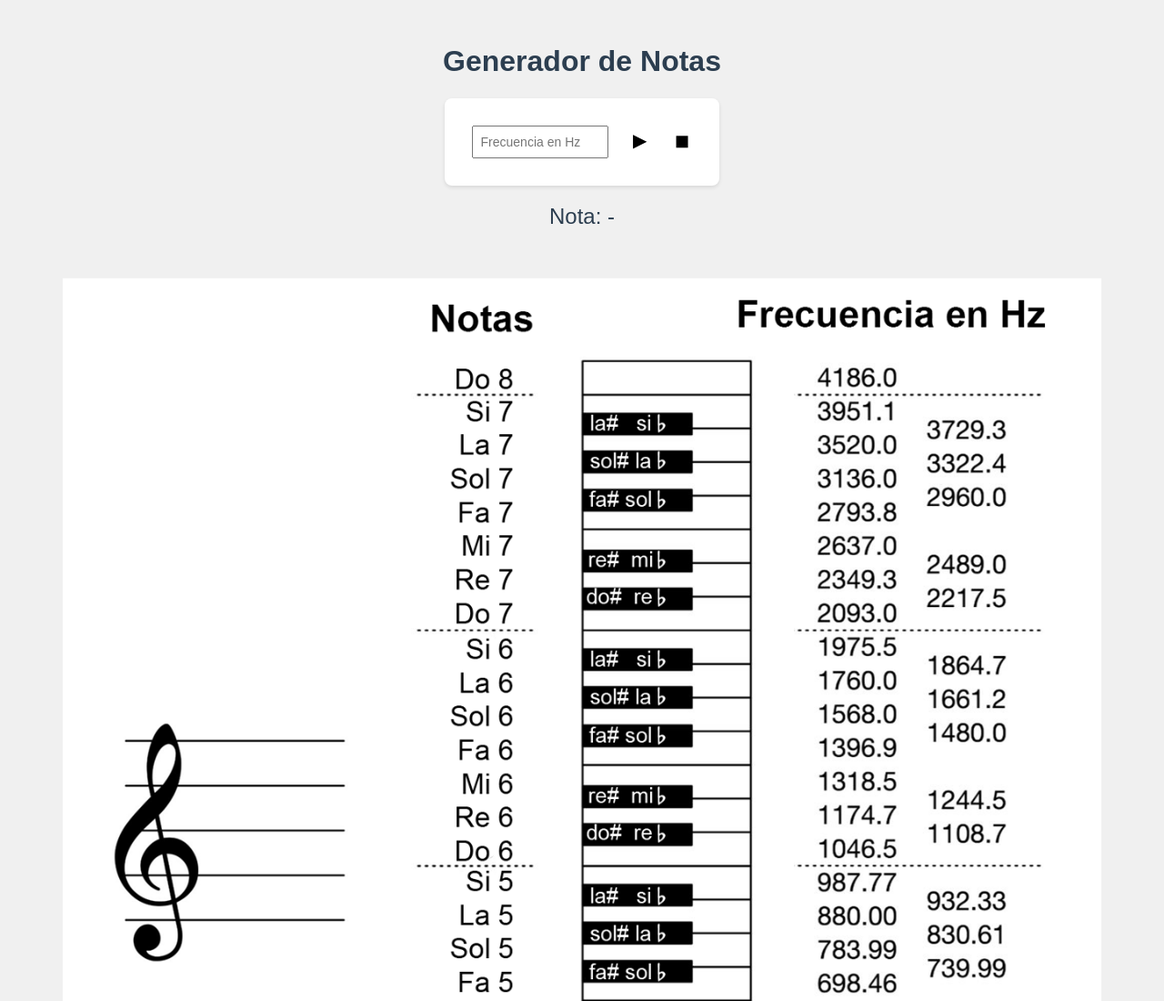
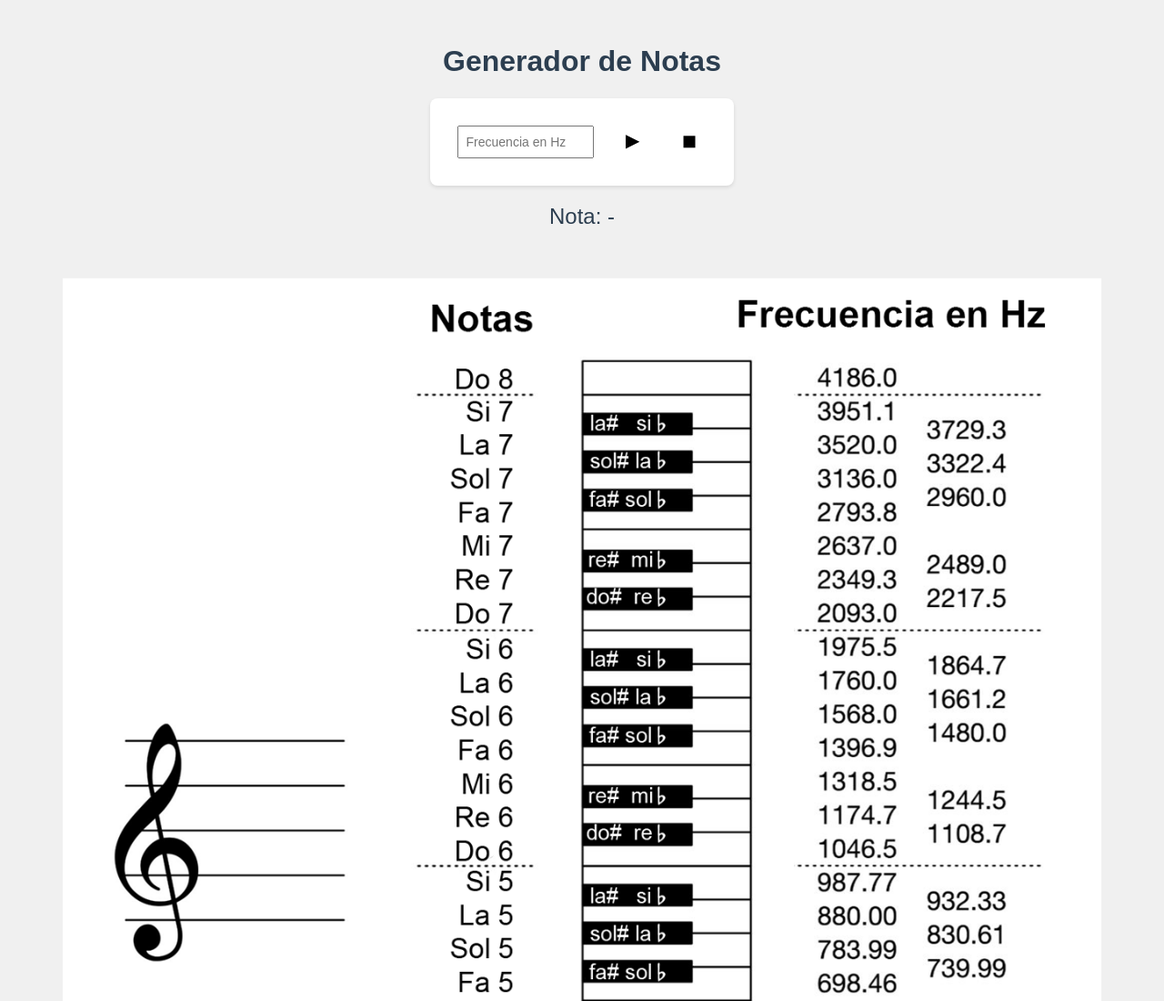
Before and after one commit to joseluisarteiga/generador-notas, a plain HTML site: page index.html in a window 1280 px wide. Shown: the top 1100 px of the page at 91% size. Drawn offline with Linux system fonts and the light colour scheme.

Commit message:
Update index.html

```diff
--- a/index.html
+++ b/index.html
@@ -35,7 +35,7 @@
         }
         button {
             margin: 5px;
-            padding: 4px 8px;
+            padding: 8px 16px;
             font-size: 20px;
             background: none;
             color: black;
```
